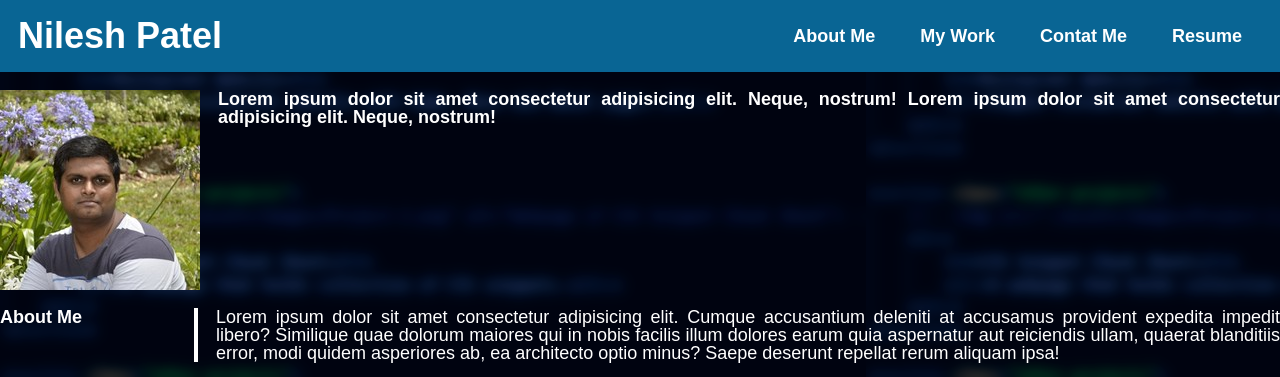
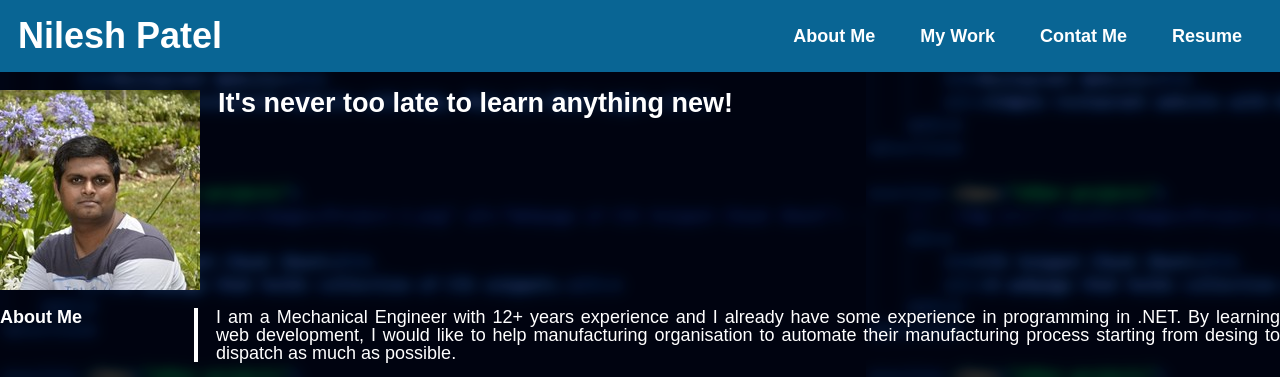
Before and after one commit to NileshPatel83/portfolio, a plain HTML site: page index.html in a window 1280 px wide. Shown: the top 377 px of the page. Drawn offline with Linux system fonts and the light colour scheme; grey boxes are pictures that could not be loaded.

Commit message:
Contents updated for photo and about section in HTML.

```diff
--- a/assets/css/style.css
+++ b/assets/css/style.css
@@ -55,6 +55,10 @@ header a{
 
 .line-height{
     line-height: 2rem;
+}
+
+.photo-text{
+    font-size: 1.5rem;
 }
 
 .photo-section, .about-me, .my-work, .all-projects, .contact-me, .resume{
--- a/index.html
+++ b/index.html
@@ -23,13 +23,13 @@
         <main>
             <figure class="photo-section">
                 <img class="photo center-content" src="./assets/images/Photo.jpg" alt="Image of Me">
-                <h2 class="photo-text center-content">Lorem ipsum dolor sit amet consectetur adipisicing elit. Neque, nostrum! Lorem ipsum dolor sit amet consectetur adipisicing elit. Neque, nostrum!</h2>
+                <h2 class="photo-text center-content">It's never too late to learn anything new!</h2>
             </figure>
 
             <section id="about-me" class="about-me">
                 <h3 class="about-me-header center-content">About Me</h3>
                 <p class="about-me-text center-content">
-                    Lorem ipsum dolor sit amet consectetur adipisicing elit. Cumque accusantium deleniti at accusamus provident expedita impedit libero? Similique quae dolorum maiores qui in nobis facilis illum dolores earum quia aspernatur aut reiciendis ullam, quaerat blanditiis error, modi quidem asperiores ab, ea architecto optio minus? Saepe deserunt repellat rerum aliquam ipsa!
+                    I am a Mechanical Engineer with 12+ years experience and I already have some experience in programming in .NET. By learning web development, I would like to help manufacturing organisation to automate their manufacturing process starting from desing to dispatch as much as possible.
                 </p>
             </section>
 
```
